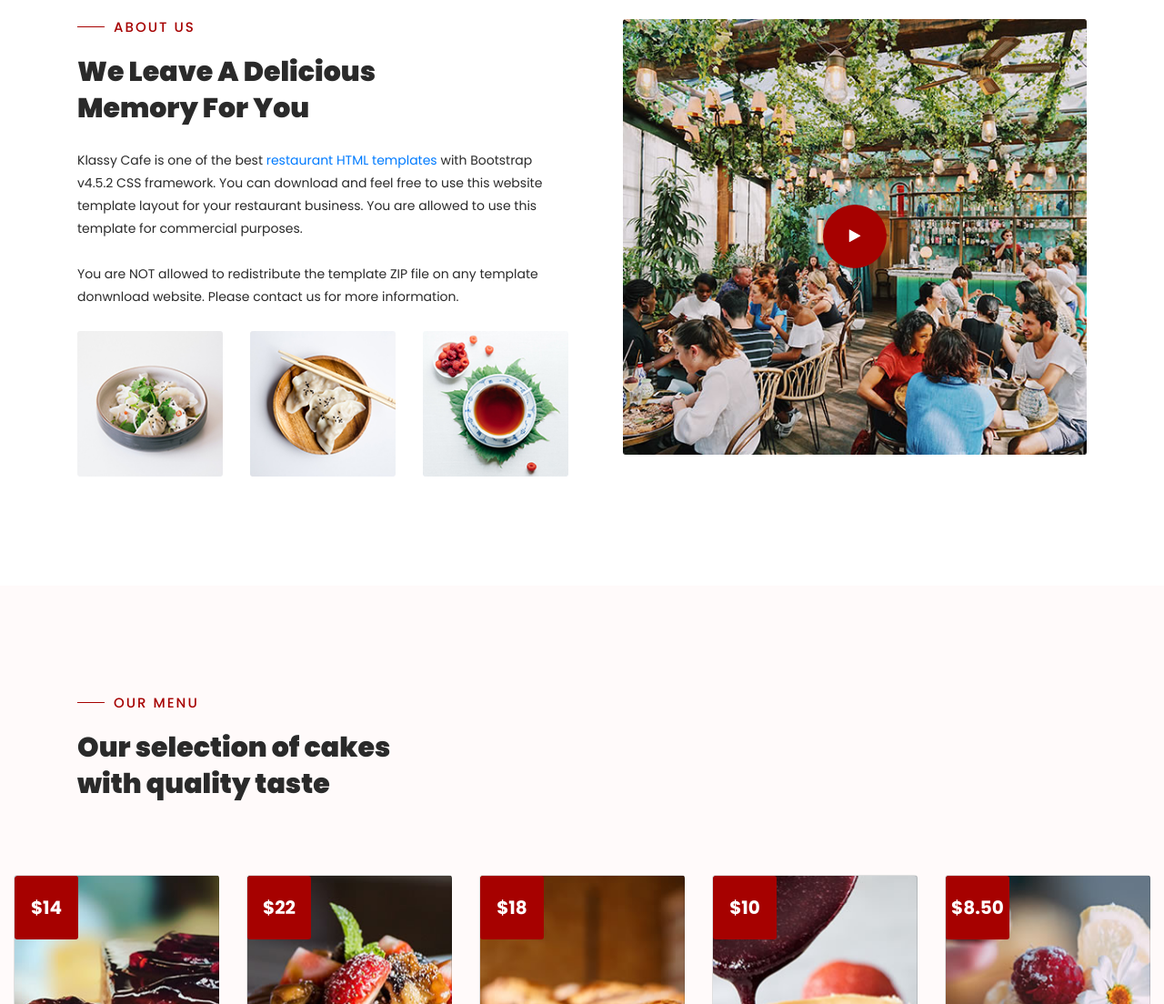
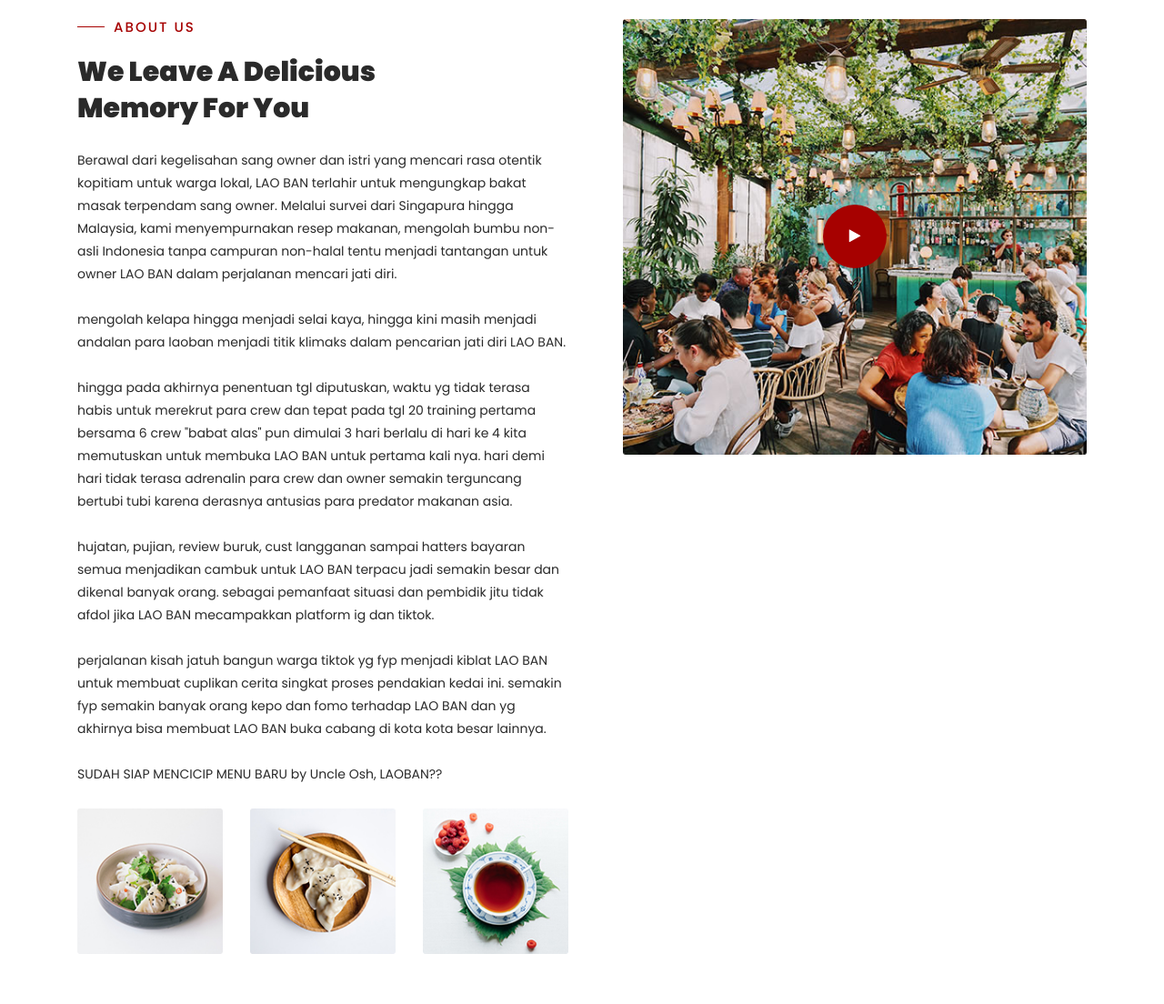
Before and after one commit to stevanushia/laoban-nusantara, a PHP site: page / in a window 1280 px wide. Shown: the part 899-2003 px from the top of the page at 91% size. Run offline with PHP 8.4, Linux system fonts and the light colour scheme.

Commit message:
ganti paragraf aboutus

```diff
--- a/index.php
+++ b/index.php
@@ -54,12 +54,20 @@ include_once __DIR__."/template/header.php";
                             <h6>About Us</h6>
                             <h2>We Leave A Delicious Memory For You</h2>
                         </div>
-                        <p>Klassy Cafe is one of the best <a href="https://templatemo.com/tag/restaurant"
-                                target="_blank" rel="sponsored">restaurant HTML templates</a> with Bootstrap v4.5.2 CSS
-                            framework. You can download and feel free to use this website template layout for your
-                            restaurant business. You are allowed to use this template for commercial purposes.
-                            <br><br>You are NOT allowed to redistribute the template ZIP file on any template donwnload
-                            website. Please contact us for more information.</p>
+                        <p>Berawal dari kegelisahan sang owner dan istri yang mencari rasa otentik kopitiam untuk warga lokal, LAO BAN terlahir untuk mengungkap bakat masak terpendam sang owner.
+                            Melalui survei dari Singapura hingga Malaysia, kami menyempurnakan resep makanan, mengolah bumbu non-asli Indonesia tanpa campuran non-halal tentu menjadi tantangan untuk owner LAO BAN dalam perjalanan mencari jati diri.</p>
+
+                        <p>mengolah kelapa hingga menjadi selai kaya, hingga kini masih menjadi andalan para laoban menjadi titik klimaks dalam pencarian jati diri LAO BAN.</p>
+
+                        <p>hingga pada akhirnya penentuan tgl diputuskan, waktu yg tidak terasa habis untuk merekrut para crew dan tepat pada tgl 20 training pertama bersama 6 crew "babat alas" pun dimulai 3 hari berlalu di hari ke 4 kita memutuskan untuk membuka LAO BAN untuk pertama kali nya.
+                            hari demi hari tidak terasa adrenalin para crew dan owner semakin terguncang bertubi tubi karena derasnya antusias para predator makanan asia.</p>
+
+                        <p>hujatan, pujian, review buruk, cust langganan sampai hatters bayaran semua menjadikan cambuk untuk LAO BAN terpacu jadi semakin besar dan dikenal banyak orang.
+                            sebagai pemanfaat situasi dan pembidik jitu tidak afdol jika LAO BAN mecampakkan platform ig dan tiktok.</p>
+
+                        <p>perjalanan kisah jatuh bangun warga tiktok yg fyp menjadi kiblat LAO BAN untuk membuat cuplikan cerita singkat proses pendakian kedai ini. semakin fyp semakin banyak orang kepo dan fomo terhadap LAO BAN dan yg akhirnya bisa membuat LAO BAN buka cabang di kota kota besar lainnya.</p>
+
+                        <p>SUDAH SIAP MENCICIP MENU BARU by Uncle Osh, LAOBAN??</p>
                         <div class="row">
                             <div class="col-4">
                                 <img src="assets/images/about-thumb-01.jpg" alt="">
```
